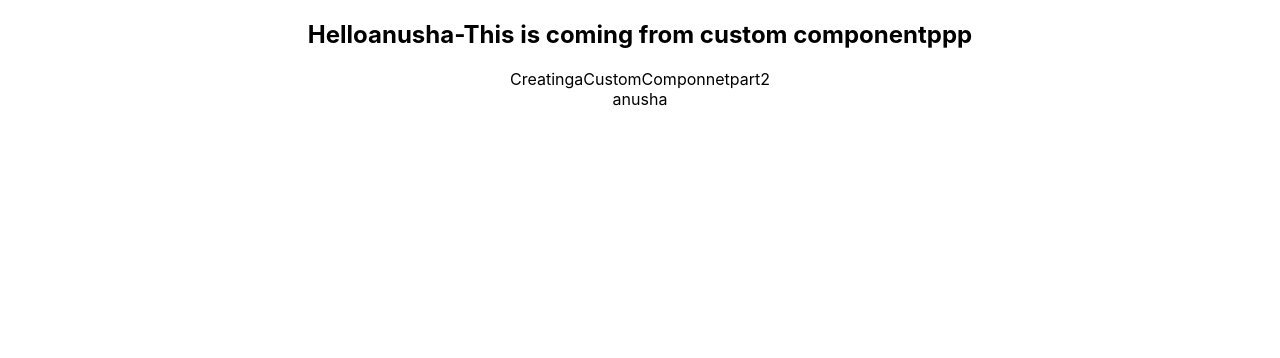
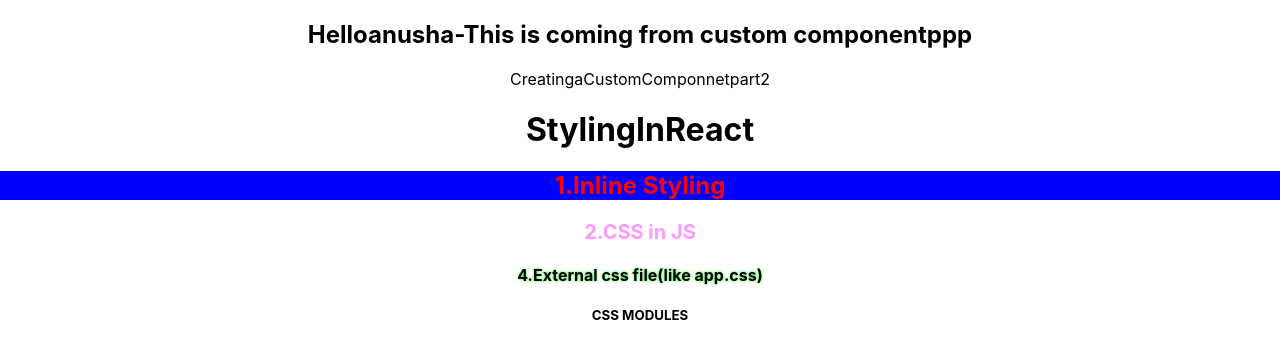
Before and after one commit to Anushareact/ReactProjectsUdemy, a React (Create React App) app in the folder react-basics/: page / in a window 1280 px wide. Shown: the top 358 px of the page. Built offline with nearby package versions, Linux system fonts and the light colour scheme.

Commit message:
Styling in REACT

```diff
--- a/react-basics/src/App.js
+++ b/react-basics/src/App.js
@@ -1,6 +1,7 @@
 
 import './App.css';
-import CreatingaCustomComponnetpart2 from './components/CreatingaCustomComponnetpart2';
+import CreatingaCustomComponnetpart2 from './ReactBasics/components/CreatingaCustomComponnetpart2';
+import StylingInReact from './ReactBasics/components/StylingInReact';
 
 function App() {
   const name="anusha"
@@ -9,7 +10,8 @@ function App() {
      {/* way of inject the Hello component to App component */}
      <Hello name={name}/>
      <CreatingaCustomComponnetpart2/>
-    anusha
+     <StylingInReact/>
+
     </div>
   );
 }
--- /dev/null
+++ b/react-basics/src/ReactBasics/components/Styling.module.css
@@ -0,0 +1,3 @@
+.ModuleCss{
+    text-transform: uppercase;
+}
--- /dev/null
+++ b/react-basics/src/ReactBasics/components/StylingInReact.js
@@ -0,0 +1,25 @@
+import React from 'react';
+import "../components/StylingReact.css";
+import Styles from "../components/Styling.module.css"
+
+const StylingInReact = () => {
+  return (
+    <div>
+      <h1>StylingInReact</h1>
+      <h2 style={{ color: "red", backgroundColor: "blue" }}>
+        1.Inline Styling
+      </h2>
+      <h3 style={demoCSSinJSStyles}>2.CSS in JS</h3>
+      <h4 className={["external-css"]}>4.External css file(like app.css)</h4>
+      <h5 className={Styles.ModuleCss}>CSS Modules</h5>
+    </div>
+  );
+}
+//css in js styling
+const demoCSSinJSStyles = {
+  fontSize: "20px",
+  opacity: 0.4,
+  color: "magenta",
+
+};
+export default StylingInReact
--- /dev/null
+++ b/react-basics/src/ReactBasics/components/StylingReact.css
@@ -0,0 +1,7 @@
+.external-css{
+    text-shadow: 0 0 3px #22ec22;
+
+}
+.externalcss1{
+    background-color: #141714;
+}
```
Also changed, not shown: react-basics/src/ReactBasics/components/CreatingaCustomComponnetpart2.js (renamed from react-basics/src/components/CreatingaCustomComponnetpart2.js).
